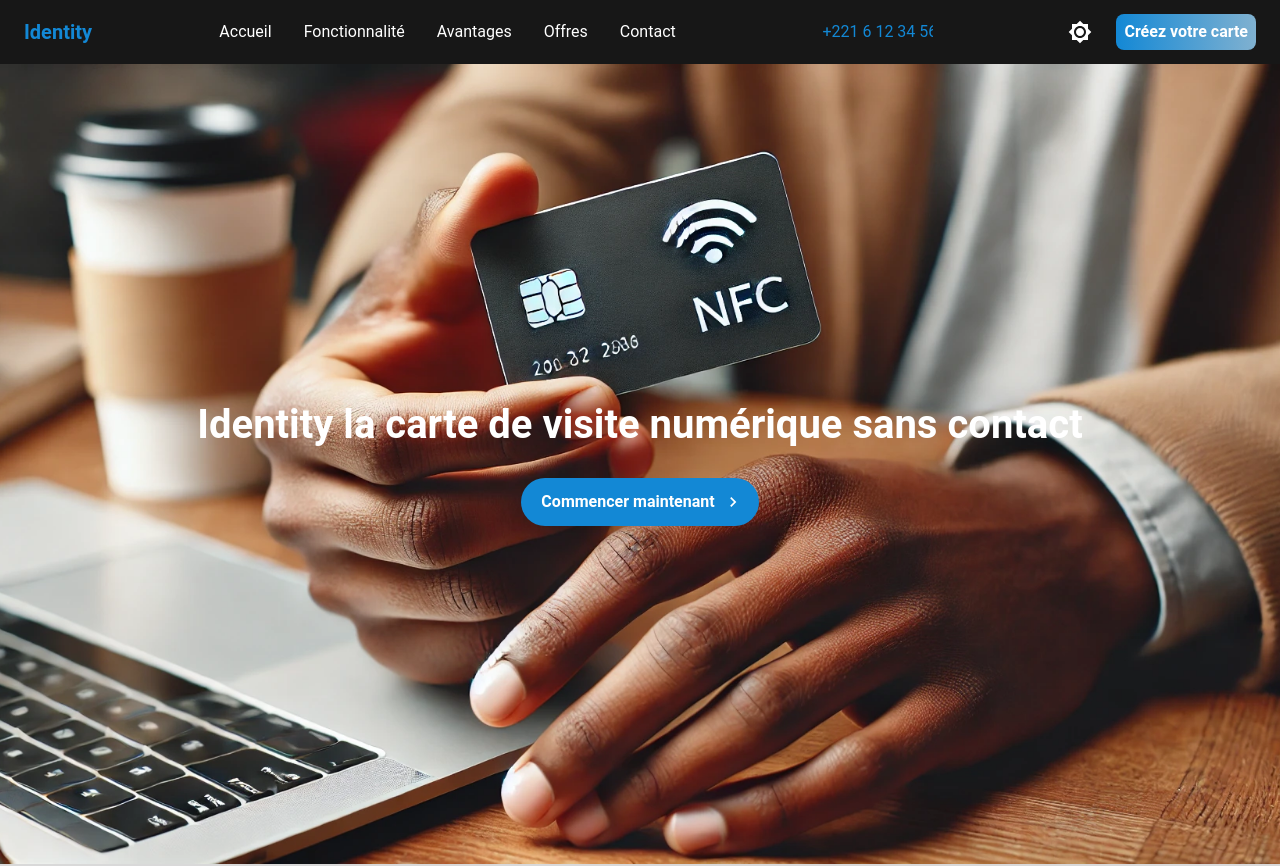
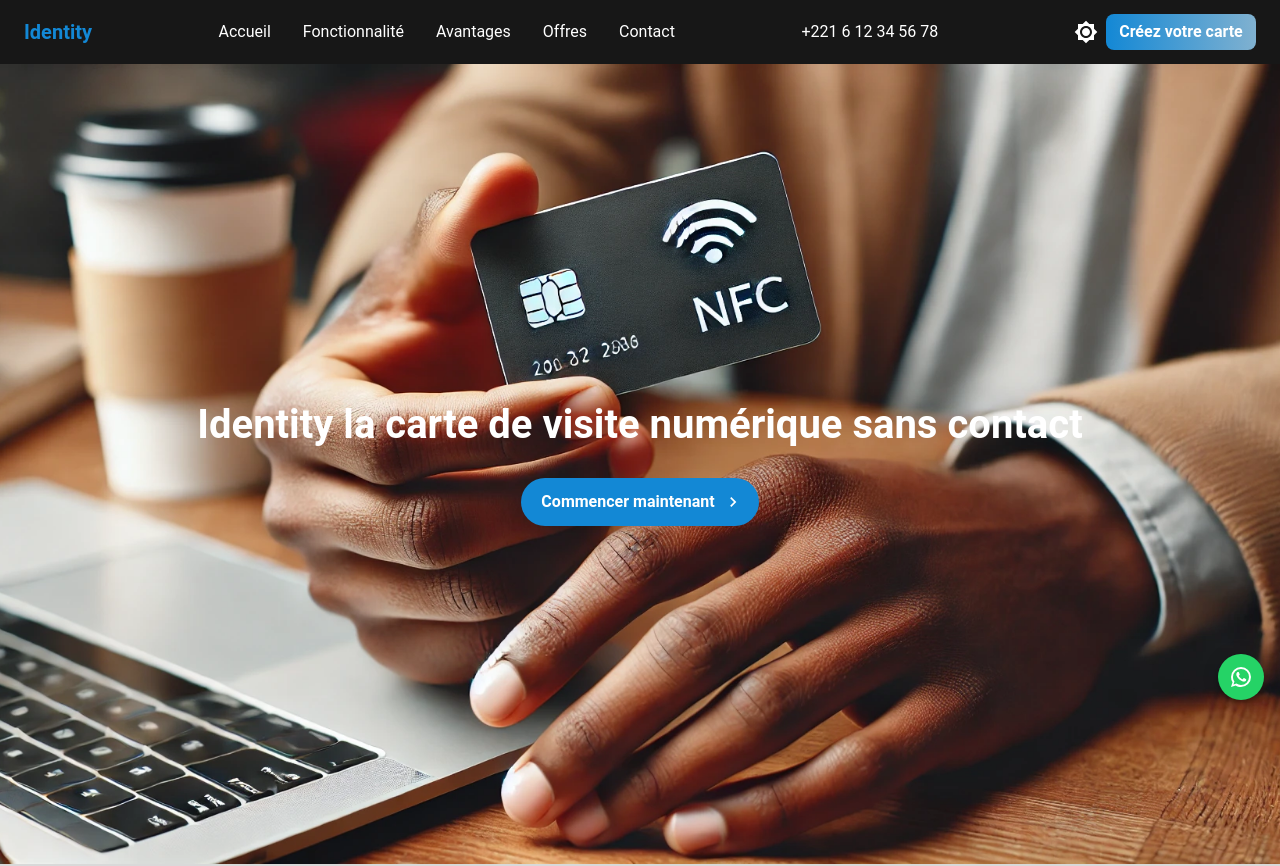
Before and after one commit to hanseroland/nfc, a React (Create React App) app: page /#/ in a window 1280 px wide. Shown: the top 866 px of the page. Built offline with nearby package versions, Linux system fonts and the light colour scheme.

Commit message:
ajout du bouton whatsapp

```diff
--- a/src/components/ContactDetailPage/ContactDetail.js
+++ b/src/components/ContactDetailPage/ContactDetail.js
@@ -73,7 +73,7 @@ const ContactDetail = ({ mode, toggleTheme }) => {
           width: '100%',
           borderRadius: 2,
           boxShadow: 3,
-          backgroundImage: "linear-gradient(to right, #1388d5, #80b1d0)",
+          backgroundImage: "linear-gradient(to right bottom, #e3e5eb, #b7c4ef, #8ea3f1, #6381f0, #2d5fec)",
 
         }}
         >
--- a/src/components/LandingPage/index.js
+++ b/src/components/LandingPage/index.js
@@ -7,6 +7,7 @@ import PossibilitiesSection from './PossibilitiesSection';
 import WhyChooseUs from './WhyChooseUs';
 import PricingOffers from './PricingOffers';
 import ContactSection from './ContactSection';
+import FloatingButton from '../buttons/FloatingButton';
 
 
 const LandingPage = ({mode}) => {
@@ -19,6 +20,7 @@ const LandingPage = ({mode}) => {
       <PossibilitiesSection mode={mode}/>
       <WhyChooseUs mode={mode}/>
       <PricingOffers  mode={mode}/>
+      <FloatingButton/>
 
      {/*
      <ContactSection mode={mode}/>
--- a/src/components/Layouts/Navbar.js
+++ b/src/components/Layouts/Navbar.js
@@ -111,7 +111,7 @@ const Navbar = ({ mode, toggleTheme }) => {
         </Box>
 
         {/* Menu Desktop */}
-        <Box sx={{ display: { xs: "none", md: "flex" }, gap: 4 }}>
+        <Box sx={{ display: { xs: "none", md: "flex",justifyContent:'center' }, gap: 4 }}>
           {pages.map((page) => (
             <Link
               key={page}
@@ -133,7 +133,7 @@ const Navbar = ({ mode, toggleTheme }) => {
         <Box
           sx={{
             overflow: "hidden", // Masque le contenu qui dépasse
-            width: "130px", // Largeur visible
+            width: "138px", // Largeur visible
             whiteSpace: "nowrap", // Évite le retour à la ligne
             position: "relative",
           }}
@@ -141,17 +141,15 @@ const Navbar = ({ mode, toggleTheme }) => {
           <Box
             component="span"
             sx={{
-              display: "inline-block",
-              animation: "marquee 15s linear infinite", // Animation défilante
-              whiteSpace: "nowrap", // Empêche le retour à la ligne
-              color: mode === "light" ? "#000" : "primary.main",
+              fontSize:{xs:'10px',md:'16px',sm:'16px'},
+              color: mode === "light" ? "#000" : "#fff",
             }}
           >
             +221 6 12 34 56 78
           </Box>
         </Box>
         {/* Boutons */}
-        <Box sx={{ display: "flex", alignItems: "center", gap: 2 }}>
+        <Box sx={{ display: "flex", alignItems: "center",  }}>
           {/* Bouton pour changer de thème */}
           <IconButton onClick={toggleTheme} sx={{ color: "text.primary" }}>
             {mode === "light" ? <Brightness4Icon /> : <Brightness7Icon />}
@@ -166,7 +164,8 @@ const Navbar = ({ mode, toggleTheme }) => {
               padding: { xs: "4px 8px", md: "4px 8px", sm: "4px 8px" },
               borderRadius: "8px",
               textTransform: "none",
-              fontSize:{xs:'12px',md:'16px',sm:'16px'},
+              width:{xs:'100px',md:'150px',sm:'150px'},
+              fontSize:{xs:'10px',md:'16px',sm:'16px'},
               "&:hover": {
                 background: "linear-gradient(to left,#1388d5, #80b1d0)",
               },
--- /dev/null
+++ b/src/components/buttons/FloatingButton.js
@@ -0,0 +1,68 @@
+import React, { useState } from 'react';
+import { Fab, Tooltip, Typography, Box } from '@mui/material';
+import WhatsAppIcon from '@mui/icons-material/WhatsApp';
+
+const FloatingButton = () => {
+  const [hovered, setHovered] = useState(false);
+
+  const handleMouseEnter = () => {
+    setHovered(true);
+  };
+
+  const handleMouseLeave = () => {
+    setHovered(false);
+  };
+
+  return (
+    <Box
+      sx={{
+        position: 'fixed',
+        bottom:100,
+        right: 16,
+        display: 'flex',
+        alignItems: 'center',
+        justifyContent: 'flex-end',
+        gap: hovered ? 1 : 0,
+        transition: 'all 0.3s ease-in-out',
+        zIndex:2000
+      }}
+      onMouseEnter={handleMouseEnter}
+      onMouseLeave={handleMouseLeave}
+    >
+      {hovered && (
+        <Typography
+          sx={{
+            backgroundColor: '#25D366',
+            color: '#fff',
+            px: 2,
+            py: 1,
+            borderRadius: 2,
+            boxShadow: 3,
+          }}
+        >
+          Commander sur WhatsApp
+        </Typography>
+      )}
+
+        <Fab
+          color="success"
+          href="https://wa.me/"
+          target="_blank"
+          rel="noopener noreferrer"
+          sx={{
+            width: 46,
+            height: 46,
+            backgroundColor: '#25D366',
+            '&:hover': {
+              backgroundColor: '#1eb954',
+            },
+          }}
+        >
+          <WhatsAppIcon sx={{ color: '#fff' }} />
+        </Fab>
+
+    </Box>
+  );
+};
+
+export default FloatingButton;
```
Also changed, not shown: 15 other files (tests, documents, lock files or other folders).
